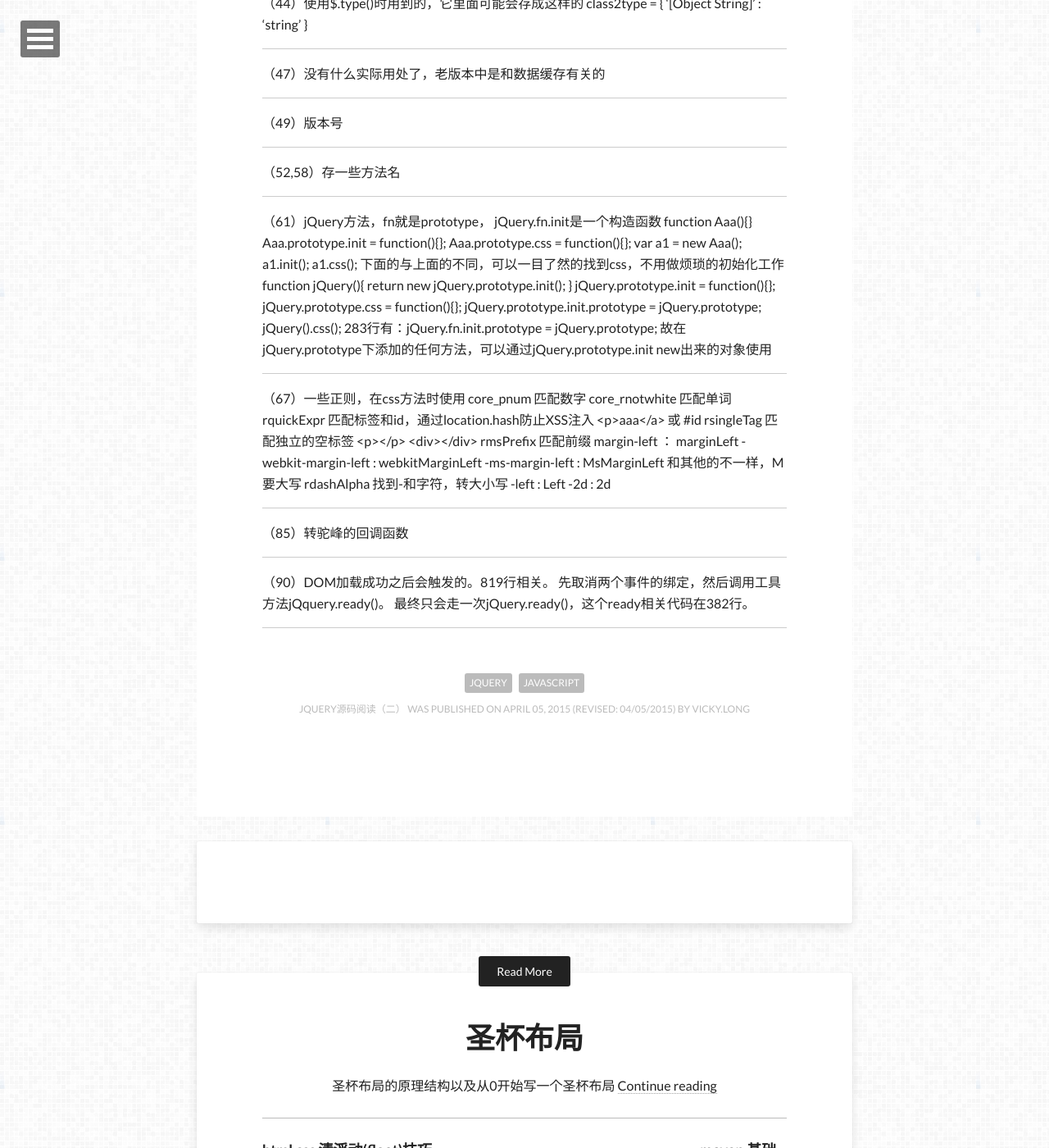
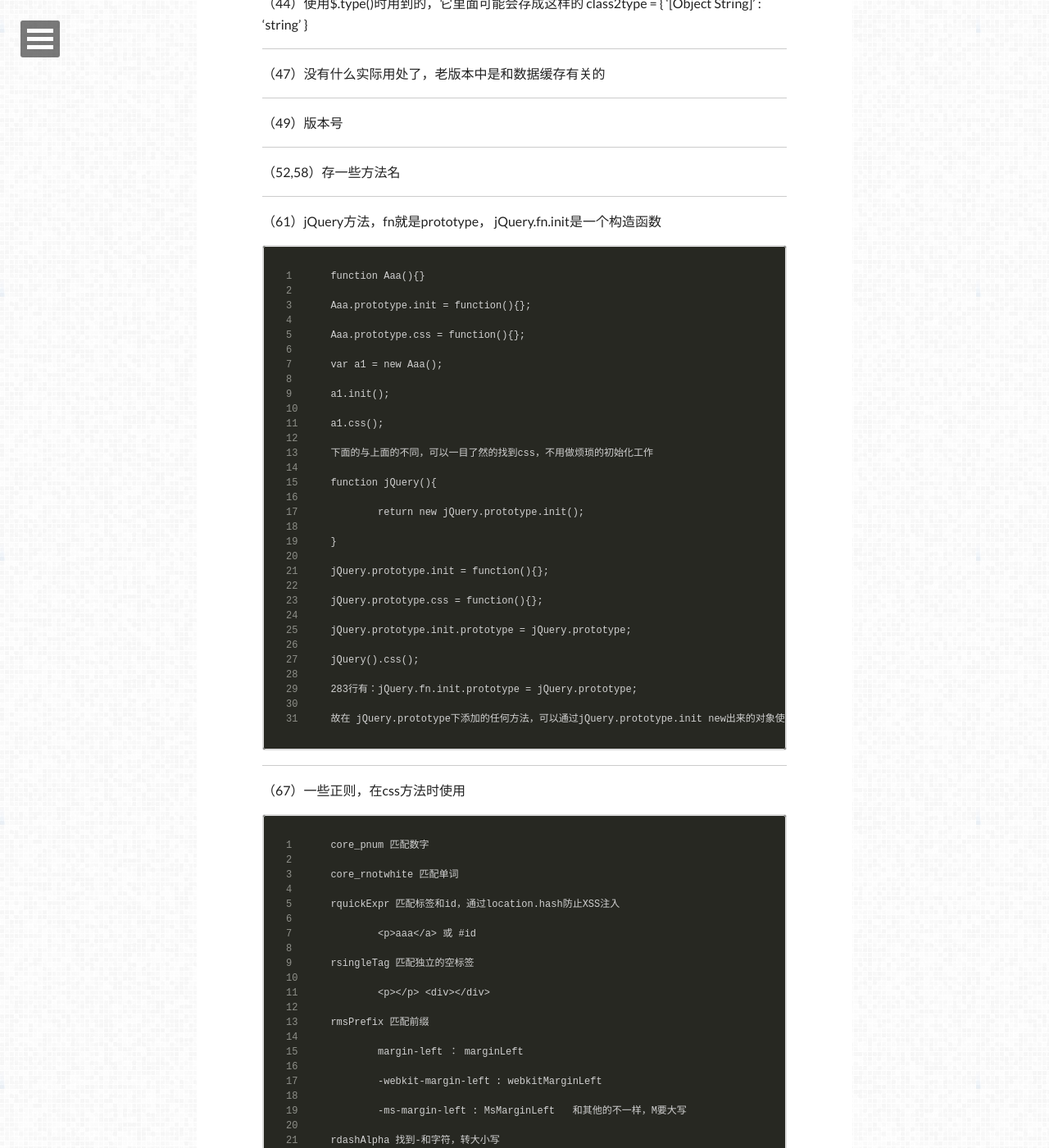
Before and after one commit to 0ovickyo0/0ovickyo0.github.io, a Jekyll site: the page built from _posts/2015-04-05-jquery-sourcecode2.md, in a window 1280 px wide and 1400 px high, scrolled down 2214 px. Shown: the whole window at 82% size. Built offline with Jekyll 4.4.1, drawn with Linux system fonts in a browser that asks for light colours; nearby versions of some CDN libraries; comment, search, counter and statistics services are not loaded; some of the changed text lies outside the part shown.

Commit message:
new post

```diff
--- a/_posts/2015-04-05-jquery-sourcecode2.md
+++ b/_posts/2015-04-05-jquery-sourcecode2.md
@@ -47,35 +47,21 @@
 
 ---
 
-
-
 （20）"use strict"：不建议去掉注释，去掉会造成假死状态等。目前此bug已修复
 
-
-
 ---
-
-
 
 （23）rootjQuery：
 
 	1.方便压缩；2.定义一个变量方便后期可维护
 
-
-
 ---
-
-
 
 （26）readyList：
 
 	跟DOM加载有关
 
-
-
 ---
-
-
 
 （30）core_strundefined：得到的是字符串形式的undefined
 
@@ -88,22 +74,13 @@
 	但是在老版本浏览器下IE9，当判断的是一个xmlNode时，判断不出来。所以最好采用typeof的方法进行判
 	断。
 
+---
+
+（33）对window下的一些变量进行存储，方便压缩
 
 ---
 
-
-
-（33）对window下的一些变量进行存储，方便压缩
-
-
-
----
-
-
-
 （38，41）防冲突，如果在引入jquery库之前已经定义了jQuery或者$就先暂存起来
-
-
 
 ---
 
@@ -128,38 +105,67 @@
 ---
 
 （61）jQuery方法，fn就是prototype， jQuery.fn.init是一个构造函数
+
 	function Aaa(){}
+
 	Aaa.prototype.init = function(){};
+
 	Aaa.prototype.css = function(){};
+
 	var a1 = new Aaa();
+
 	a1.init();
+
 	a1.css();
+
 	下面的与上面的不同，可以一目了然的找到css，不用做烦琐的初始化工作
+
 	function jQuery(){
+
 		return new jQuery.prototype.init();
+
 	}
+
 	jQuery.prototype.init = function(){};
+
 	jQuery.prototype.css = function(){};
+
 	jQuery.prototype.init.prototype = jQuery.prototype;
+
 	jQuery().css();
+
 	283行有：jQuery.fn.init.prototype = jQuery.prototype;
+
 	故在 jQuery.prototype下添加的任何方法，可以通过jQuery.prototype.init new出来的对象使用
 
 ---
 
 （67）一些正则，在css方法时使用
+
 	core_pnum 匹配数字
+
 	core_rnotwhite 匹配单词
+
 	rquickExpr 匹配标签和id，通过location.hash防止XSS注入
+
 		<p>aaa</a> 或 #id
+
 	rsingleTag 匹配独立的空标签
+
 		<p></p> <div></div>
+
 	rmsPrefix 匹配前缀
+
 		margin-left ： marginLeft
+
 		-webkit-margin-left : webkitMarginLeft
+
 		-ms-margin-left : MsMarginLeft   和其他的不一样，M要大写
+
 	rdashAlpha 找到-和字符，转大小写
+
 		-left : Left
+
 		-2d : 2d
 
 ---
@@ -168,8 +174,14 @@
 
 ---
 
+
+
 （90）DOM加载成功之后会触发的。819行相关。
+
 先取消两个事件的绑定，然后调用工具方法jQquery.ready()。
+
 最终只会走一次jQuery.ready()，这个ready相关代码在382行。
 
+
+
 ---
```
